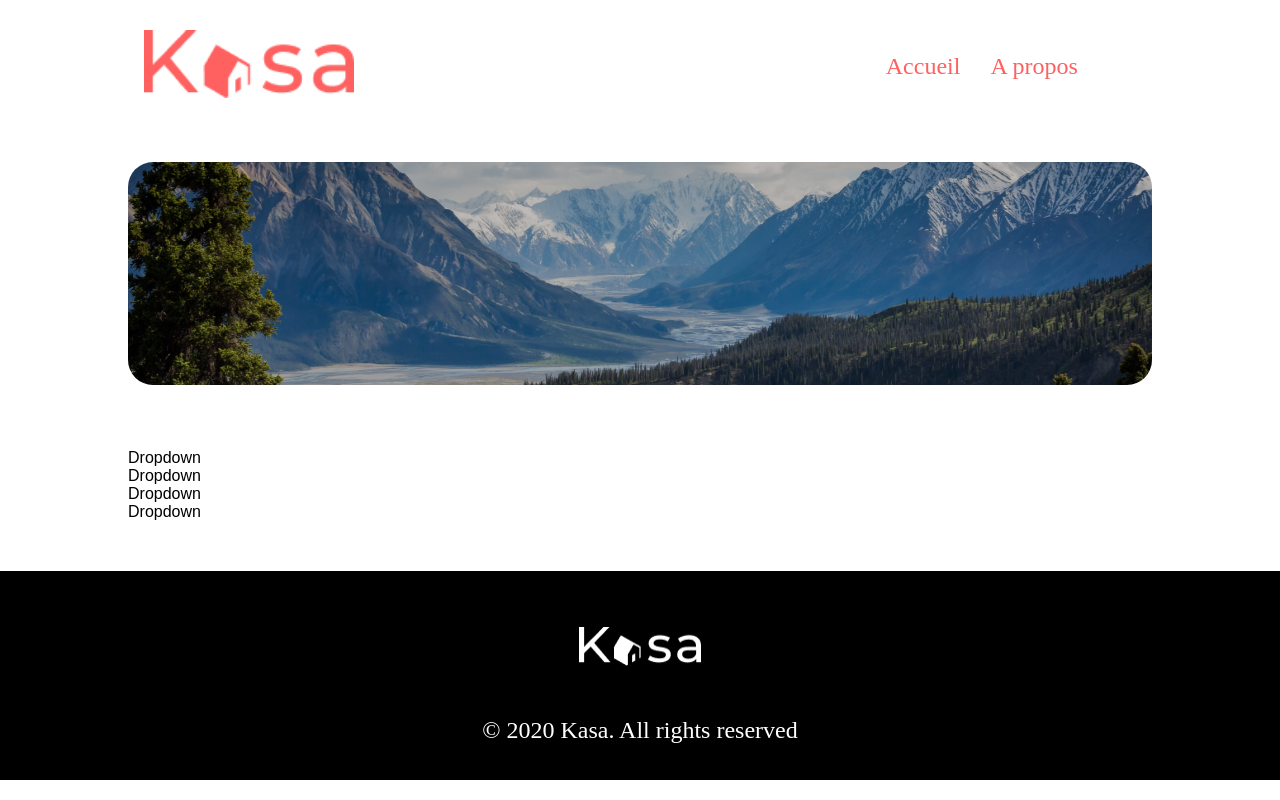
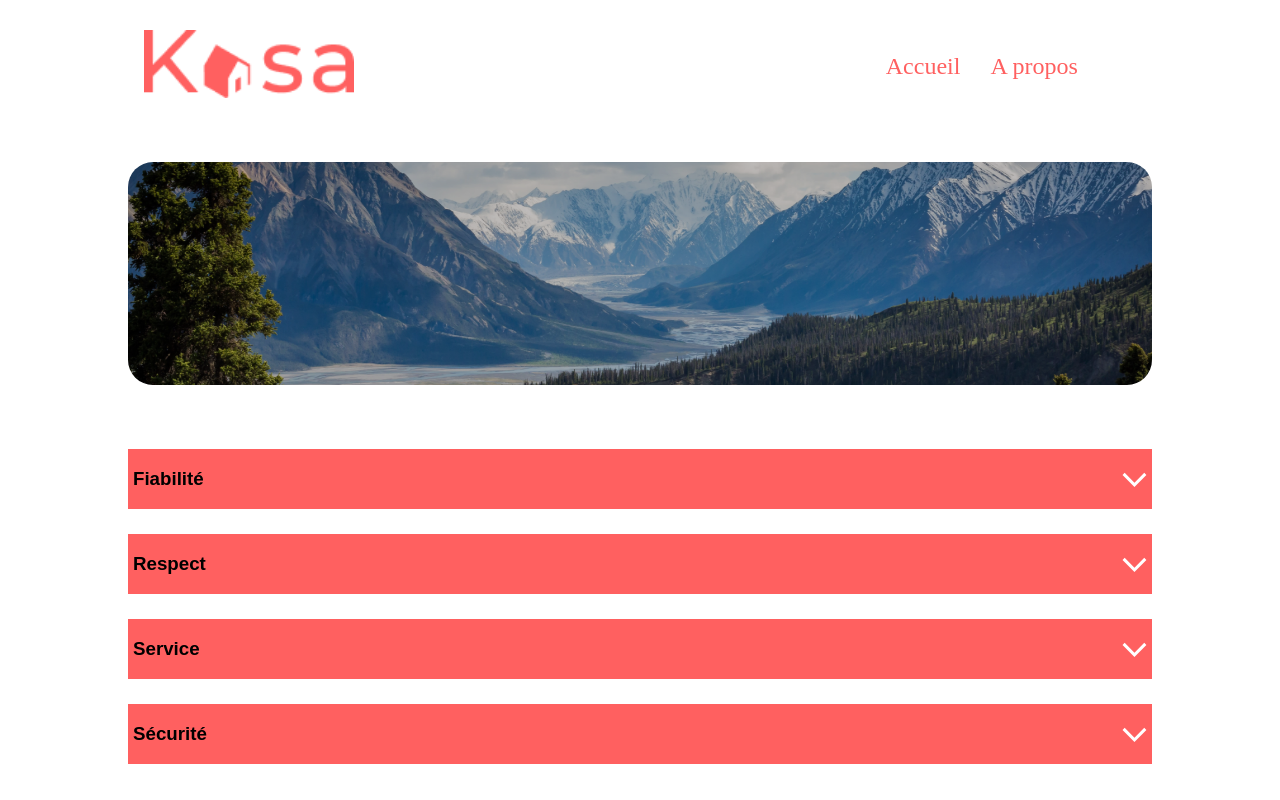
Before and after one commit to Boubamahir2/Abubakar_Mahir_P7_02032023, a React (Create React App) app in the folder app/: page /about in a window 1280 px wide. Shown: the top 800 px of the page. Built offline with nearby package versions, Linux system fonts and the light colour scheme.

Commit message:
Dropdown jsx skeleton

```diff
--- a/app/src/components/Dropdown/Dropdown.jsx
+++ b/app/src/components/Dropdown/Dropdown.jsx
@@ -1,9 +1,27 @@
-import React from 'react'
+import React,{useState} from 'react'
+import arrowDown from '../../assets/svg/dow-arrow.svg';
+import arrowUp from '../../assets/arrowUp.png';
 
-const Dropdown = () => {
+const Dropdown = ({ title, text_content }) => {
+  const [isOpen, setIsOpen] = useState(false);
   return (
-    <div>Dropdown</div>
-  )
-}
+    <div className='dropdown'>
+      <div className='dropdown_title_arrow'>
+        <h3 className='dropdown_title'>{title}</h3>
+        <img
+          className='dropdown_arrow'
+          src={isOpen ? arrowUp : arrowDown}
+          alt='flèche'
+          onClick={() => setIsOpen(!isOpen)}
+        />
+      </div>
+      {isOpen && (
+        <div>
+          <p className='dropdown_content'>{text_content}</p>
+        </div>
+      )}
+    </div>
+  );
+};
 
 export default Dropdown
```
Also changed, not shown: app/src/assets/arrowUp.png (added).
